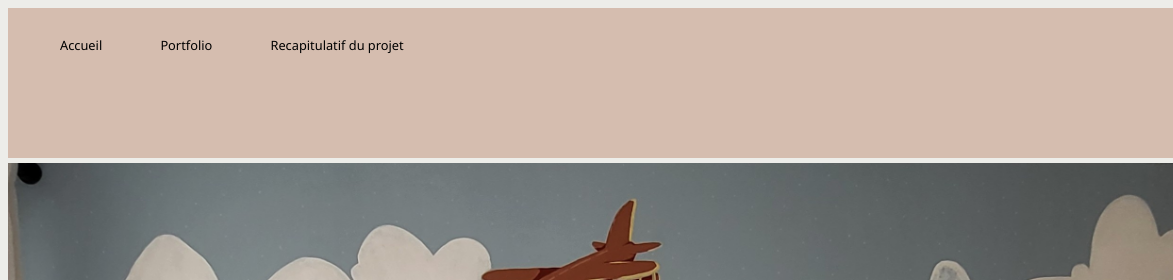
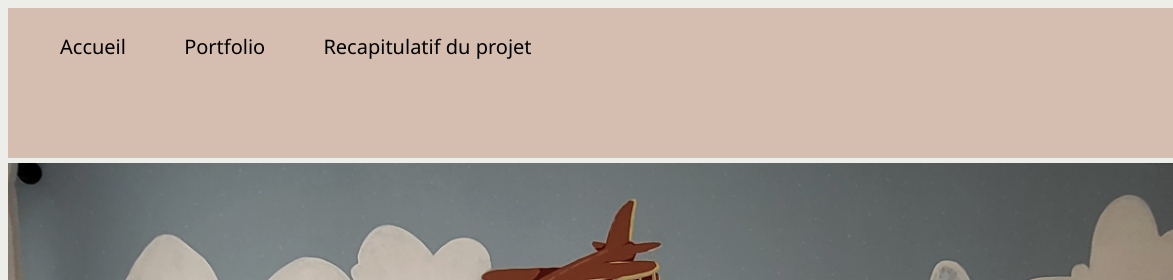
Before and after one commit to Maelwennlbdr/Portfolio_web, a plain HTML site: page html/index.html in a window 1280 px wide. Shown: the top 280 px of the page, 0-1173 px from the left. Drawn offline with Linux system fonts and the light colour scheme.

Commit message:
Update style.css

```diff
--- a/css/style.css
+++ b/css/style.css
@@ -43,7 +43,7 @@ header {
     cursor: pointer;
     text-decoration: none;
     margin: 4px 2px;
-    font-size: 1vw;
+    font-size: 20px;
     cursor: pointer;
 }
 
```
